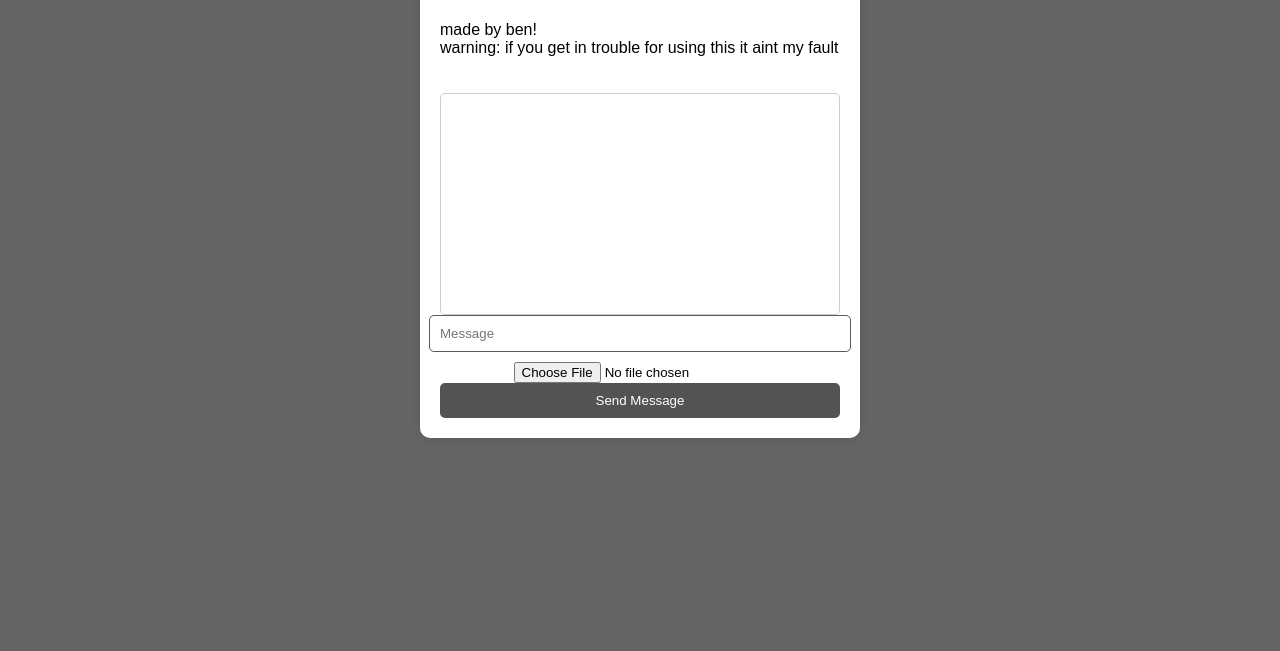
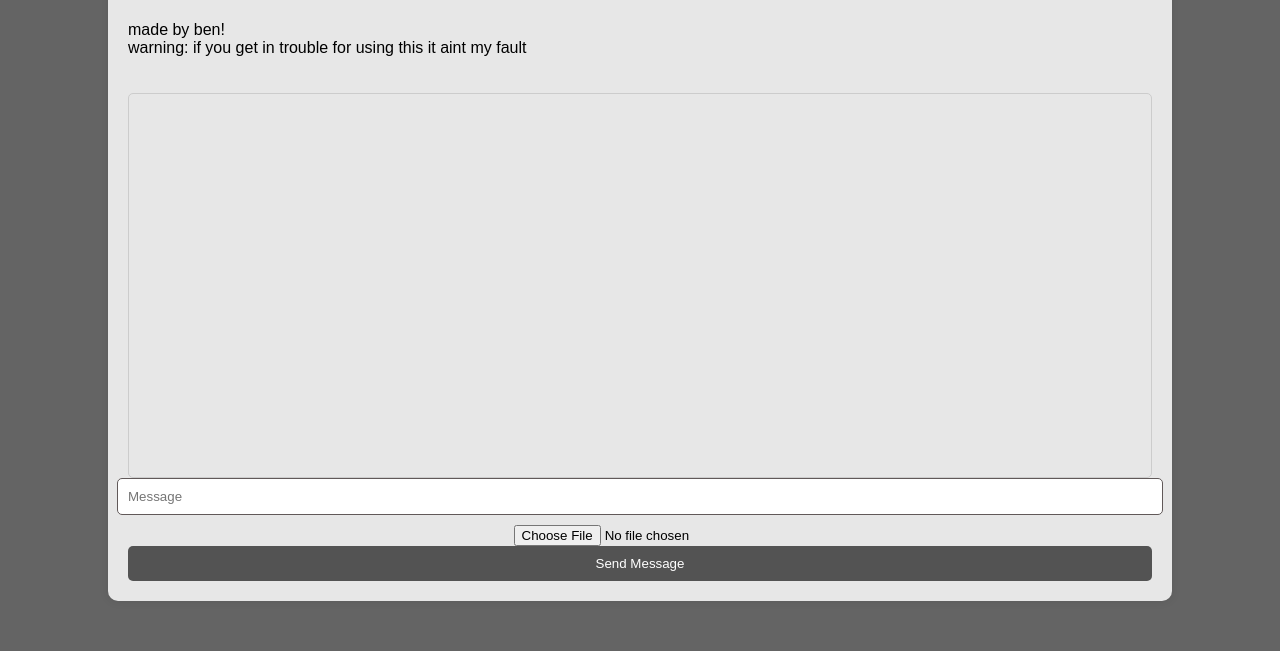
Before and after one commit to bebji/website, a plain HTML site: page index3.html in a window 1280 px wide. Shown: the part 150-801 px from the top of the page. Drawn offline with Linux system fonts and the light colour scheme.

Commit message:
Add files via upload

```diff
--- a/styles3.css
+++ b/styles3.css
@@ -8,10 +8,11 @@ body {
 }
 
 .container {
-    max-width: 400px;
+    max-width: 80vw;
+    height:80vh;
     margin: 50px auto;
     padding: 20px;
-    background-color: white;
+    background-color: rgba(255, 255, 255, 0.849);
     border-radius: 10px;
     display: flex;
     flex-direction: column;
@@ -57,7 +58,7 @@ body {
     border: 1px solid #ccc;
     border-radius: 5px;
     padding: 10px;
-    height: 200px;
+    height: 60vh;
     order: 1;
     overflow-y: scroll;
 }
```
